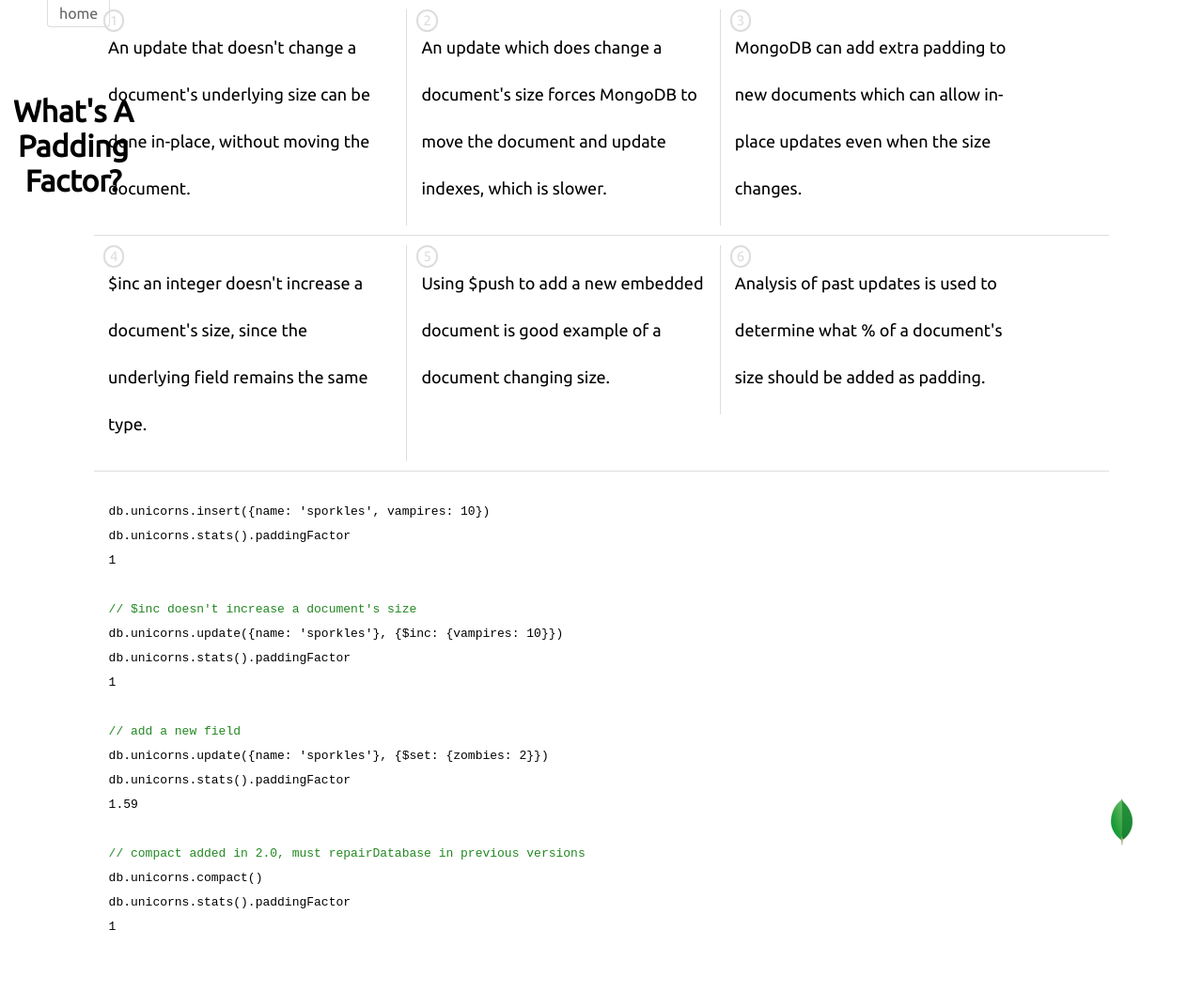
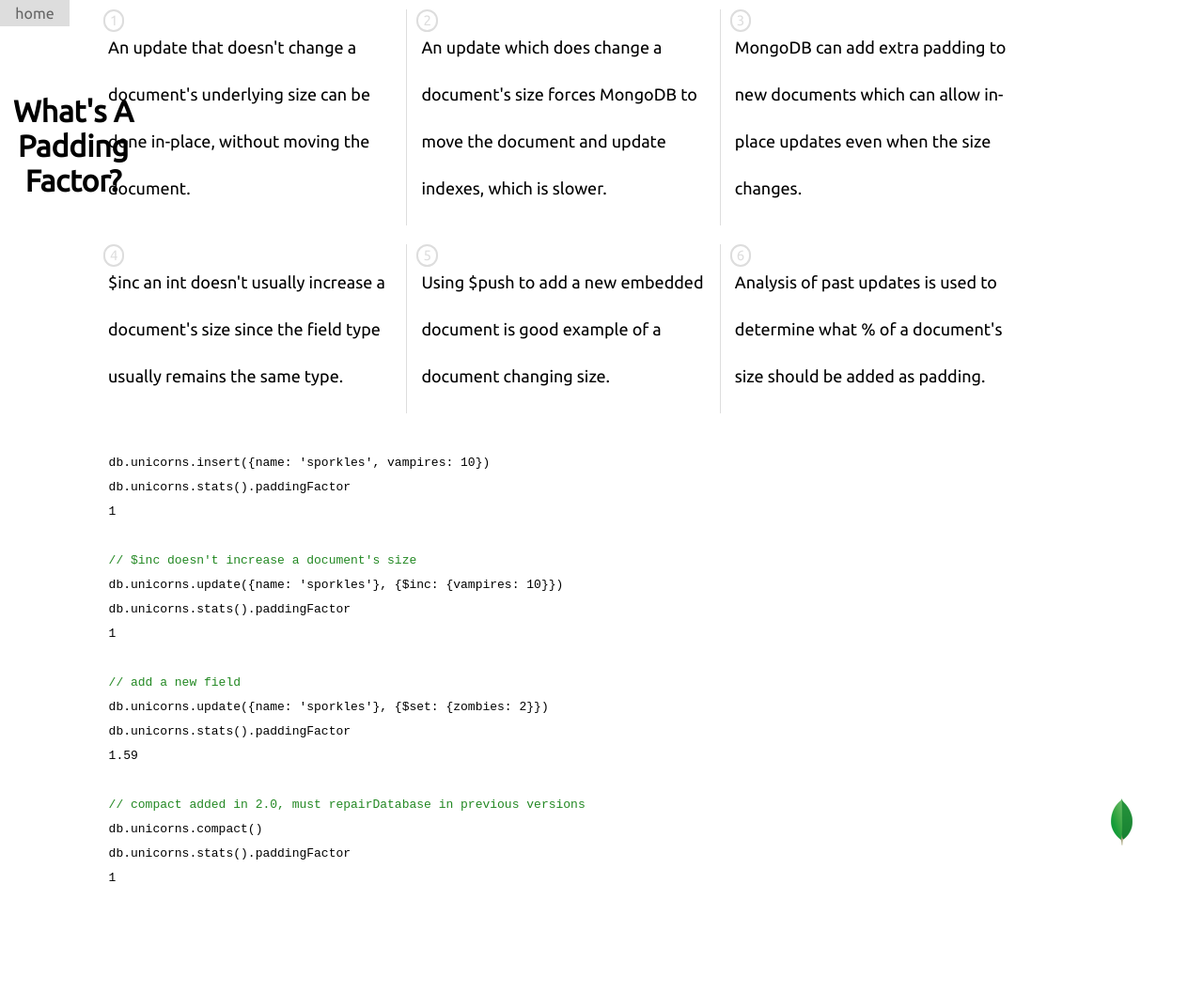
Before and after one commit to karlseguin/mongly, a Jekyll site: the page built from _posts/2011-10-10-whats-a-padding-factor.html, in a window 1280 px wide. Shown: the whole page at 94% size. Built offline with Jekyll 4.4.1, drawn with Linux system fonts in a browser that asks for light colours; nearby versions of some CDN libraries; after the commit the page ends 1004 px from its top, so only the background shows below that.

Commit message:
small css tweaks

```diff
--- a/_posts/2011-10-10-whats-a-padding-factor.html
+++ b/_posts/2011-10-10-whats-a-padding-factor.html
@@ -12,7 +12,7 @@
   <div>MongoDB can add extra padding to new documents which can allow in-place updates even when the size changes.<span class="count">3</span></div>
 </div>
 <div class="points">
-  <div>$inc an integer doesn't increase a document's size, since the underlying field remains the same type.<span class="count">4</span></div>
+  <div>$inc an int doesn't usually increase a document's size since the field type usually remains the same type.<span class="count">4</span></div>
   <div>Using $push to add a new embedded document is good example of a document changing size.<span class="count">5</span></div>
   <div>Analysis of past updates is used to determine what % of a document's size should be added as padding.<span class="count">6</span></div>
 </div>
--- a/assets/css/main.css
+++ b/assets/css/main.css
@@ -5,7 +5,7 @@
 pre{line-height:26px}
 pre .comment{color:#282;}
 
-#homeLink {position:absolute;top:0;left:50px;border:1px solid #ddd;border-top:none;padding:5px 12px;border-bottom-left-radius:4px;border-bottom-right-radius:4px;color:#666;}
+#homeLink {position:absolute;top:0;left:0;background:#eee;padding:5px 12px;color:#666;width:50px;text-align:center;}
 #homeLink:hover{background:#ddd;}
 #home {width:700px;margin:50px auto;}
 #home li{padding:6px;}
@@ -30,6 +30,6 @@
 /* dark theme */
 body.dark{background:#222;color:#fff;}
 body.dark #footer a{color:#fff;}
-body.dark #homeLink {border-color:#333;border-top:none;color:#888;}
-body.dark #homeLink:hover{background:#444;}
+body.dark #homeLink {background:#444;color:#999;}
+body.dark #homeLink:hover{background:#666;}
 body.dark pre .comment{color:#5a5;}
--- a/assets/css/padding_factor.css
+++ b/assets/css/padding_factor.css
@@ -1,7 +1,6 @@
 body{font-family:Ubuntu;}
 h1{position:absolute;left:3px;top:100px;width:150px;text-align:center;}
-.points{padding:10px 0;width:1080px;margin:0 auto;overflow:auto;border-bottom:1px solid #ddd;}
-.points:last-child{border:none;}
+.points{padding:10px 0;width:1080px;margin:0 auto;overflow:auto;}
 .points > div{float:left;width:28%;font-size:18px;line-height:50px;padding:15px;border-right:1px solid #ddd;position:relative;}
 .points > div:last-child{border-right:none;}
 .count{font-size:15px;color:#ddd;position:absolute;left:10px;top:0;border:2px solid #ddd;border-radius:100px;padding:0 5px;line-height:20px;}
```
